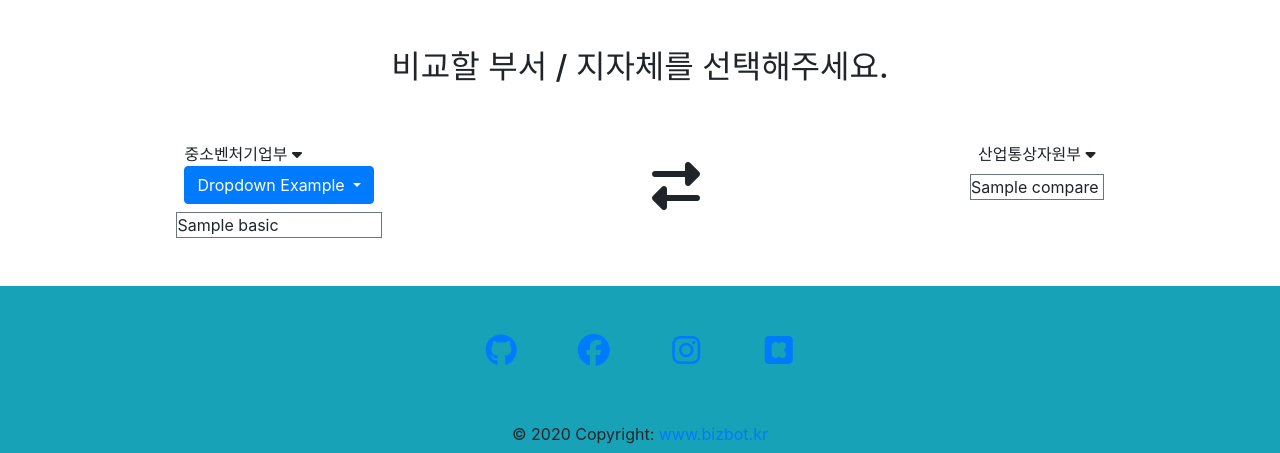
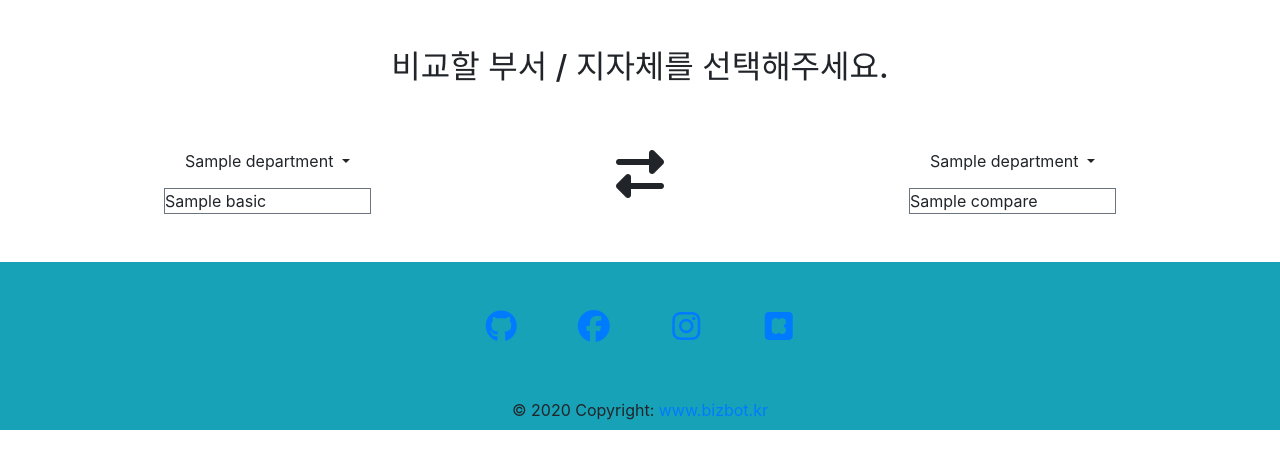
Before and after one commit to bin7665/BizViz, a Django app: template BizViz/templates/BizViz/statistics.html in a window 1280 px wide. Shown: the part 63-516 px from the top of the page. Run offline with Django 3.2, Linux system fonts and the light colour scheme; tables that the repository leaves empty hold one stand-in row (values such as "Sample post"); the template is opened without the code that fills it: values that come from a table or form of the project are taken from there, most other values are stand-ins (such as "Sample title", 1, 10 or a date in 2020); some libraries are stand-ins or nearby versions.

Commit message:
Update 2020.08.11 statistics 페이지 dropdown filter search 기능 추가

```diff
--- a/BizViz/templates/BizViz/statistics.html
+++ b/BizViz/templates/BizViz/statistics.html
@@ -3,10 +3,15 @@
   .not-filtered {
     display: none;
   }
-  ul > .selected {
-    background-color: rgb(249, 249, 249);
+  /* ul > li > dr:active {
+    background-color: #ffffff !important;
+  } */
+  .dropdown-item:active,
+  .dropdown-item:hover {
+    background-color: rgb(255, 255, 255) !important;
+    cursor: default;
   }
-  .dropdown-item:active {
+  .selected > .dropdown-item {
     background-color: rgb(249, 249, 249) !important;
   }
   .btn:focus,
@@ -35,45 +40,30 @@
     <div class="statistics-compare-area d-flex justify-content-around mb-5">
       <div class="statistics-container ml-5">
         <div class="select-depart m-2">
-          <span class="compare-selected-depart">
-            중소벤처기업부 <i class="fas fa-caret-down"></i>
-          </span>
           <div class="dropdown">
-            <button
-              class="btn btn-primary dropdown-toggle"
+            <span
+              class="btn basic-btn dropdown-toggle"
               type="button"
               data-toggle="dropdown"
             >
-              Dropdown Example <span class="caret"></span>
-            </button>
+              {{ departs.0 }} <span class="caret"></span>
+            </span>
             <ul class="dropdown-menu">
               <input
                 class="form-control basic-search"
-                id="myInput"
                 type="text"
                 placeholder="Search.."
                 autocomplete="off"
-                onkeydown="departKeydown(this)"
-                oninput="departInput(this)"
               />
+              {% for depart in departs %} {% if depart == departs.0 %}
               <li class="filtered selected">
-                <a class="dropdown-item">문화체육관광부</a>
+                <a class="dropdown-item">{{ depart }}</a>
               </li>
+              {% else %}
               <li class="filtered">
-                <a class="dropdown-item">산업통상자원부</a>
+                <a class="dropdown-item">{{ depart }}</a>
               </li>
-              <li class="filtered">
-                <a class="dropdown-item">식품의약품안전처</a>
-              </li>
-              <li class="filtered">
-                <a class="dropdown-item">중소벤처기업부</a>
-              </li>
-              <li class="filtered">
-                <a class="dropdown-item">통계부</a>
-              </li>
-              <li class="filtered">
-                <a class="dropdown-item">환경부</a>
-              </li>
+              {% endif %} {% endfor %}
             </ul>
           </div>
         </div>
@@ -88,9 +78,32 @@
       </div>
       <div class="statistics-container mr-5">
         <div class="select-depart m-2">
-          <span class="compare-selected-depart">
-            산업통상자원부 <i class="fas fa-caret-down"></i>
-          </span>
+          <div class="dropdown">
+            <span
+              class="btn basic-btn dropdown-toggle"
+              type="button"
+              data-toggle="dropdown"
+            >
+              {{ departs.0 }} <span class="caret"></span>
+            </span>
+            <ul class="dropdown-menu">
+              <input
+                class="form-control basic-search"
+                type="text"
+                placeholder="Search.."
+                autocomplete="off"
+              />
+              {% for depart in departs %} {% if depart == departs.0 %}
+              <li class="filtered selected">
+                <a class="dropdown-item">{{ depart }}</a>
+              </li>
+              {% else %}
+              <li class="filtered">
+                <a class="dropdown-item">{{ depart }}</a>
+              </li>
+              {% endif %} {% endfor %}
+            </ul>
+          </div>
         </div>
         <div class="compare-department border border-secondary">
           {{ compare }}
@@ -103,7 +116,56 @@
 <script>
   // NodeList에 filter 기능 추가
   NodeList.prototype.filter = Array.prototype.filter;
-  let selectionStart = 0;
+  const basicBtn = document.querySelector(".basic-btn");
+  const basicInput = basicBtn.nextElementSibling.querySelector("input");
+
+  function changeDepartment(btn, text) {
+    btn.innerText = text + " ";
+    // 뒤에 띄는 부서 정보 변경할 공간
+  }
+
+  function buttonClickHandler(event) {
+    const dropdownMenu = event.target.nextElementSibling;
+    const dropdownList = dropdownMenu.querySelectorAll("li");
+    const selected = dropdownMenu.querySelector(".selected");
+    const input = dropdownMenu.querySelector("input");
+
+    selected.classList.remove("selected");
+    input.value = "";
+
+    for (let i = 0, len = dropdownList.length; i < len; i++) {
+      if (i === 0) {
+        dropdownList[i].classList.add("selected");
+      }
+      dropdownList[i].classList.remove("not-filtered");
+      dropdownList[i].classList.add("filtered");
+    }
+
+    window.setTimeout(function () {
+      input.focus();
+    }, 0);
+  }
+
+  basicBtn.addEventListener("click", buttonClickHandler);
+
+  function mouseHoverHandler(event) {
+    const selected = event.path[2].querySelector(".selected");
+    const hovered = event.path[1];
+    selected.classList.remove("selected");
+    hovered.classList.add("selected");
+  }
+
+  function mouseClickHandler(event) {
+    const btn = event.path[3].querySelector(".btn");
+    const text = event.target.innerText;
+    changeDepartment(btn, text);
+  }
+
+  const a = document.querySelectorAll(".filtered");
+  for (let i = 0, len = a.length; i < len; i++) {
+    a[i].addEventListener("mouseover", mouseHoverHandler);
+    a[i].addEventListener("click", mouseClickHandler);
+  }
 
   function initialConsonant(word, consonant) {
     // 초성 검색을 위한 함수
@@ -114,7 +176,8 @@
     return Hangul.search(conso, consonant);
   }
 
-  function departKeydown(input) {
+  function departKeydown(event) {
+    const input = event.target;
     const filter = input.value.toUpperCase();
     const dropdownMenu = input.parentElement;
     const dropdownList = dropdownMenu.querySelectorAll("li");
@@ -127,15 +190,17 @@
 
     if (event.keyCode === 13) {
       // Enter key function
-      console.log("Press Enter key");
-      console.log(filteredList);
+      const btn = event.path[3].querySelector(".btn");
+      const text = event.target.parentElement.querySelector(".selected")
+        .innerText;
+      changeDepartment(btn, text);
+      dropdownMenu.classList.remove("show");
     } else if (event.keyCode === 38) {
       // Arrow up function
       event.preventDefault();
       if (selectedVal > 0) {
         filteredList[selectedVal].classList.remove("selected");
         filteredList[selectedVal - 1].classList.add("selected");
-        console.log(filteredList[selectedVal - 1].innerText);
       }
     } else if (event.keyCode === 40) {
       // Arrow down function
@@ -143,12 +208,13 @@
       if (selectedVal < filteredList.length - 1) {
         filteredList[selectedVal].classList.remove("selected");
         filteredList[selectedVal + 1].classList.add("selected");
-        console.log(filteredList[selectedVal + 1].innerText);
       }
     }
   }
+  basicInput.addEventListener("keydown", departKeydown);
 
-  function departInput(input) {
+  function departInput(event) {
+    const input = event.target;
     const filter = input.value.toUpperCase();
     const dropdownMenu = input.parentElement;
     const dropdownList = dropdownMenu.querySelectorAll("li");
@@ -161,7 +227,6 @@
       event.keyCode !== 39 &&
       event.keyCode !== 40
     ) {
-      console.log(event.keyCode);
       for (let i = 0, length = dropdownList.length; i < length; i++) {
         const li = dropdownList[i];
         const a = li.querySelector("a");
@@ -185,6 +250,7 @@
       }
     }
   }
+  basicInput.addEventListener("input", departInput);
   // 13 - enter 키, 38 - 위 방향키, 40 - 아래 방향키
   // addEventListener를 통해서 onmouseover, onmouseout, onkeyup envent들을 추가하면 될 듯
 </script>
--- a/BizViz/views.py
+++ b/BizViz/views.py
@@ -27,9 +27,12 @@ def statistics(request):
     depart_basic = get_object_or_404(Department, pk="중소벤처기업부")
     depart_compare = get_object_or_404(Department, pk="산업통상자원부")
 
+    departs = Department.objects.all().order_by('depart_name')
+
     context = {
         'basic': render_to_string('BizViz/department.html', {'depart': depart_basic}),
         'compare': render_to_string('BizViz/department.html', {'depart': depart_compare}),
+        'departs': departs,
     }
     return render(request, 'BizViz/statistics.html', context)
 
```
